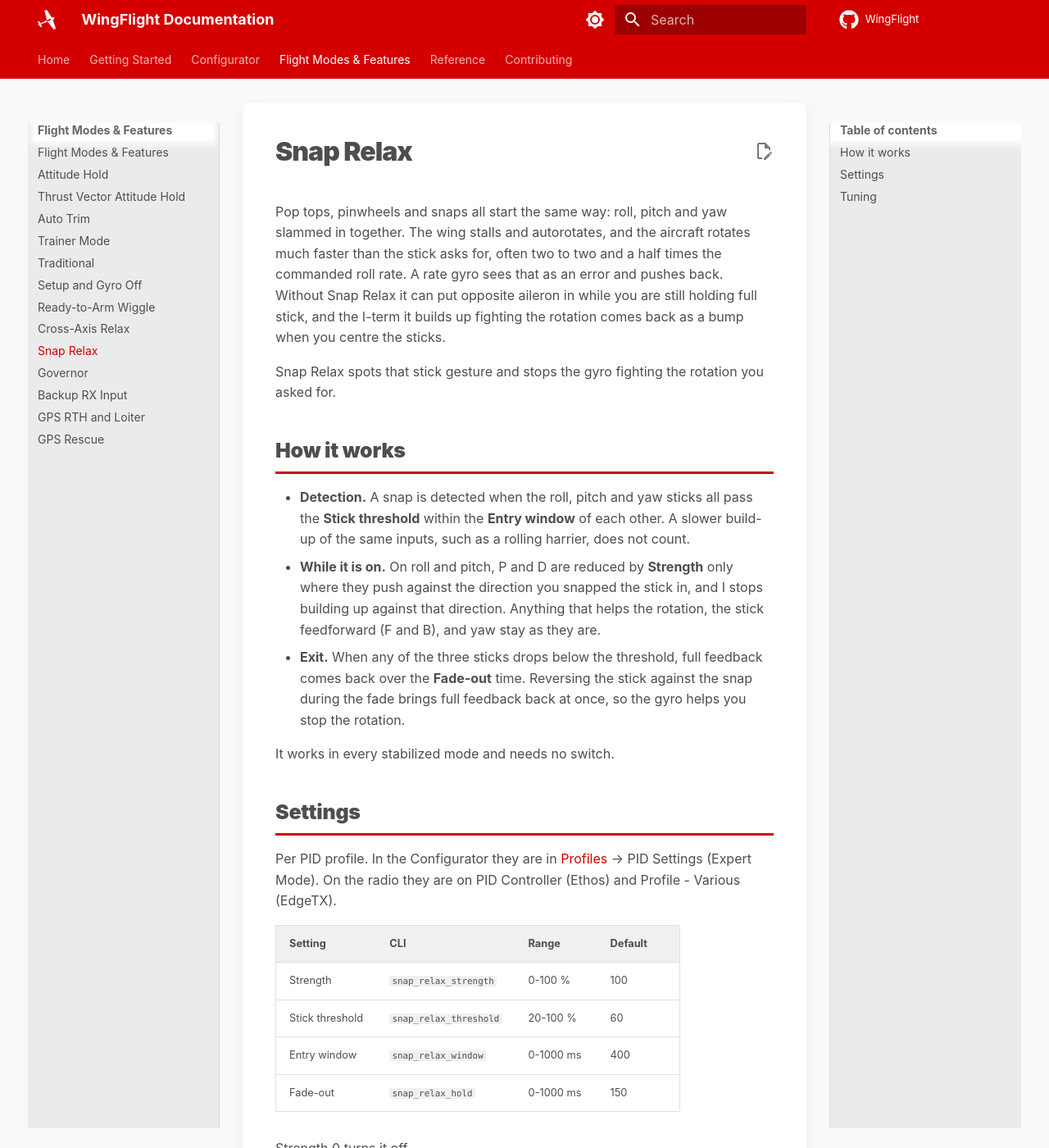
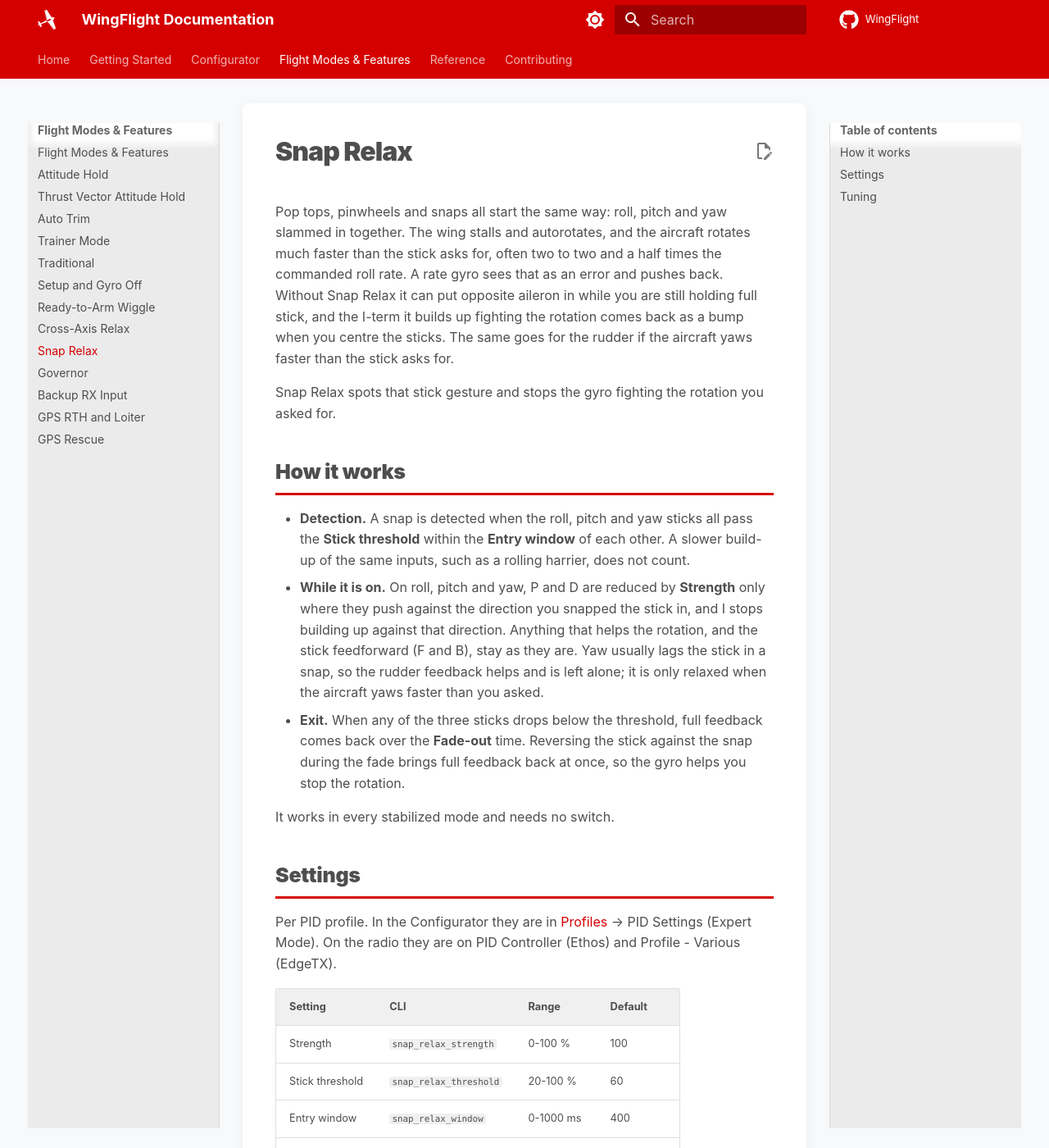
Before and after one commit to WingFlight/wingflight-docs, an MkDocs documentation site: the page built from docs/flight-modes/snap-relax.md, in a window 1280 px wide and 1400 px high. Shown: the whole window at 82% size. Built offline with MkDocs 1.6.1 and Material for MkDocs 9.7.7, drawn with Linux system fonts in a browser that asks for light colours.

Commit message:
Document snap relax on yaw, its new fade-out default and master gain range (#63)
Snap relax now relaxes opposing yaw feedback too, and its fade-out
default is 350 ms. Master gain is limited to 25-200% again.

Co-authored-by: Rob Thomson <rob@rt-rc.com>
Co-authored-by: Claude Opus 5.5 <noreply@anthropic.com>

```diff
--- a/docs/flight-modes/snap-relax.md
+++ b/docs/flight-modes/snap-relax.md
@@ -6,7 +6,8 @@ rotates much faster than the stick asks for, often two to two and a half
 times the commanded roll rate. A rate gyro sees that as an error and pushes
 back. Without Snap Relax it can put opposite aileron in while you are still
 holding full stick, and the I-term it builds up fighting the rotation comes
-back as a bump when you centre the sticks.
+back as a bump when you centre the sticks. The same goes for the rudder if
+the aircraft yaws faster than the stick asks for.
 
 Snap Relax spots that stick gesture and stops the gyro fighting the
 rotation you asked for.
@@ -17,10 +18,13 @@ rotation you asked for.
   pass the **Stick threshold** within the **Entry window** of each other.
   A slower build-up of the same inputs, such as a rolling harrier, does not
   count.
-- **While it is on.** On roll and pitch, P and D are reduced by **Strength**
-  only where they push against the direction you snapped the stick in, and
-  I stops building up against that direction. Anything that helps the
-  rotation, the stick feedforward (F and B), and yaw stay as they are.
+- **While it is on.** On roll, pitch and yaw, P and D are reduced by
+  **Strength** only where they push against the direction you snapped the
+  stick in, and I stops building up against that direction. Anything that
+  helps the rotation, and the stick feedforward (F and B), stay as they are.
+  Yaw usually lags the stick in a snap, so the rudder feedback helps and is
+  left alone; it is only relaxed when the aircraft yaws faster than you
+  asked.
 - **Exit.** When any of the three sticks drops below the threshold, full
   feedback comes back over the **Fade-out** time. Reversing the stick
   against the snap during the fade brings full feedback back at once, so
@@ -40,7 +44,7 @@ On the radio they are on PID Controller (Ethos) and Profile - Various
 | Strength | `snap_relax_strength` | 0-100 % | 100 |
 | Stick threshold | `snap_relax_threshold` | 20-100 % | 60 |
 | Entry window | `snap_relax_window` | 0-1000 ms | 400 |
-| Fade-out | `snap_relax_hold` | 0-1000 ms | 150 |
+| Fade-out | `snap_relax_hold` | 0-1000 ms | 350 |
 
 Strength 0 turns it off.
 
```
Also changed, not shown: docs/configurator/tabs/profiles.md (+2 -1 lines).
